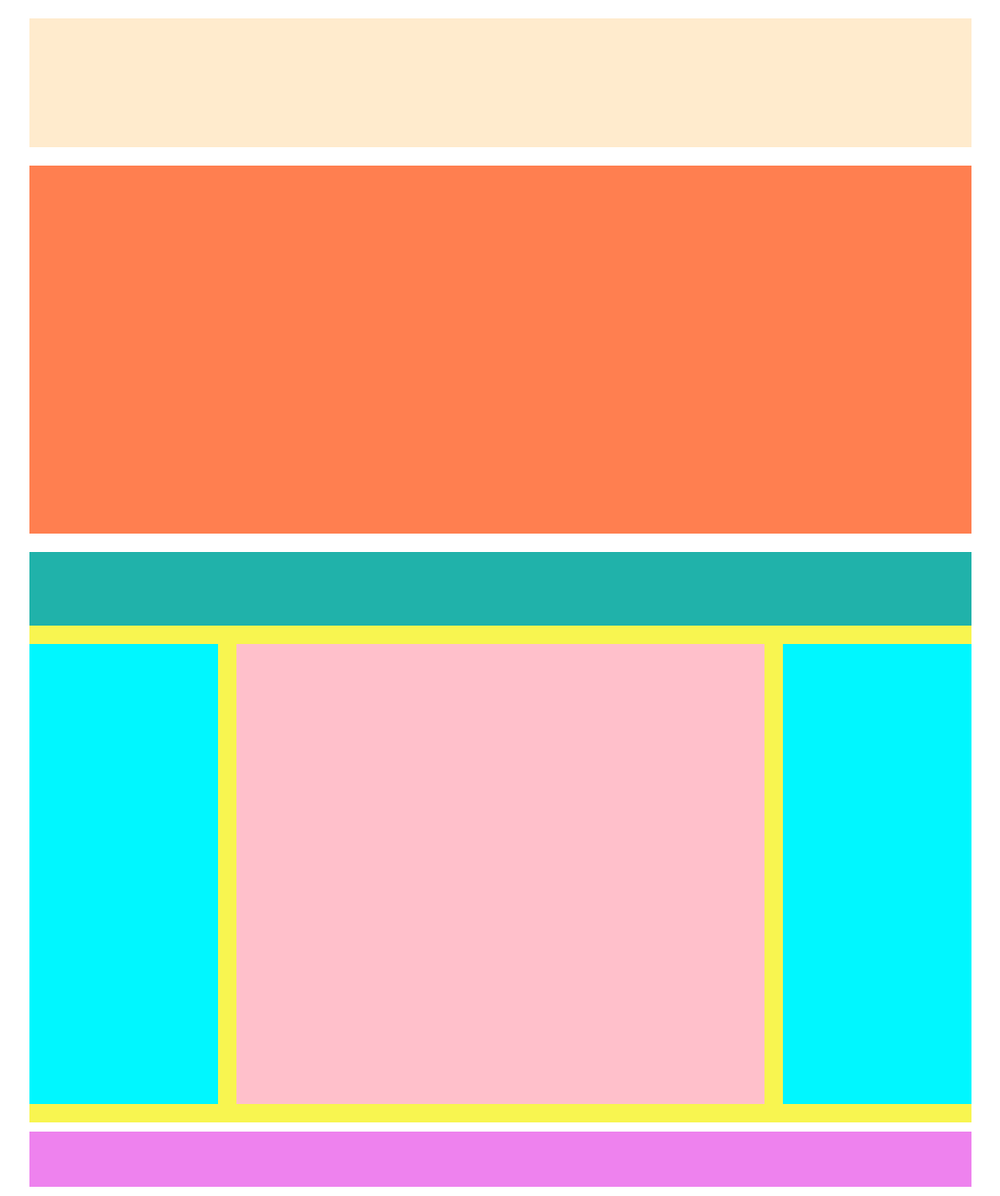
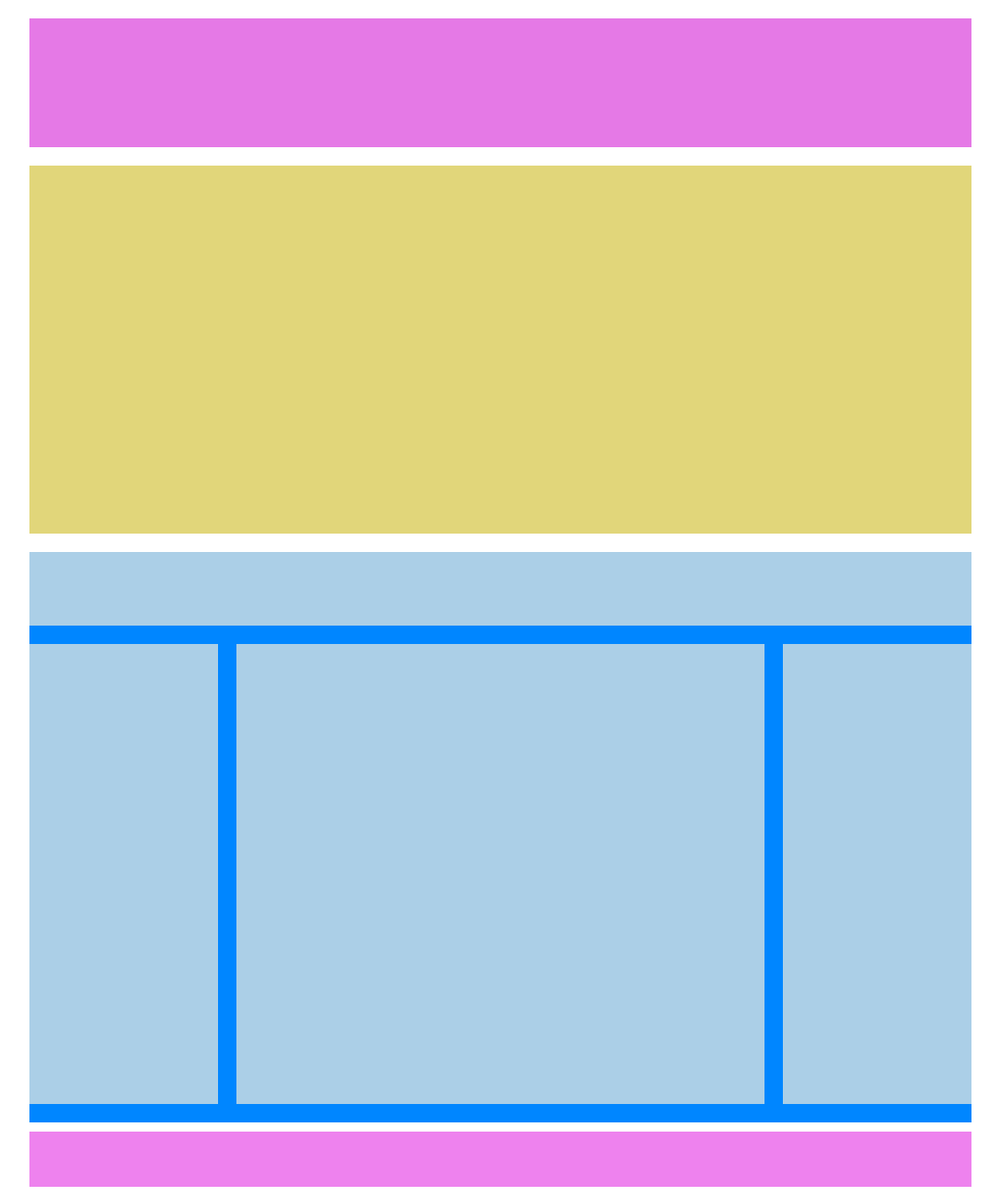
Before and after one commit to mariklim/htmlcss-struttura-wp, a plain HTML site: page index.html in a window 1280 px wide. Shown: the whole page at 92% size, without its empty margins (96-1183 px from the left). Drawn offline with Linux system fonts and the light colour scheme.

Commit message:
Sistemato i colori e margin

```diff
--- a/css/style.css
+++ b/css/style.css
@@ -18,27 +18,28 @@
 
 header{
     height: 140px;
-    background-color: blanchedalmond;
+    background-color:#e579e6;
+    margin-top: 20px;
+}
+
+header, .section-top, .row, footer{
     margin-bottom: 20px;
-    margin-top: 20px;
 }
 
 .section-top{
     height: 400px;
-    background-color: coral;
-    margin-bottom: 20px;
+    background-color:#e1d67a;
 }
 
 /* sfondo tra le colonne */
 .colonne{
-    background-color: #f8f550;
+    background-color:#0086ff ;
     padding-bottom: 20px;
 }
 
 .row{
     height: 80px;
-    background-color: lightseagreen;
-    margin-bottom: 20PX;
+    background-color:#abcfe7 ;
 }
 
 .col-left, .col-right, .col-center {
@@ -46,12 +47,12 @@ header{
 }
 
 .col-left, .col-right {
-	background-color: rgb(0, 247, 255);
+	background-color:#abcfe7;
 	width: 20%;
     height: 500PX;
 }
 .col-center {
-	background-color: pink;
+	background-color: #abcfe7;
 	width: calc(60% - 40px);
 	margin: 0 20px;
     height: 500PX;
@@ -61,5 +62,4 @@ footer{
     height: 60px;
     background-color: violet;
     margin-top: 10px;
-    margin-bottom: 20px;
 }
```
